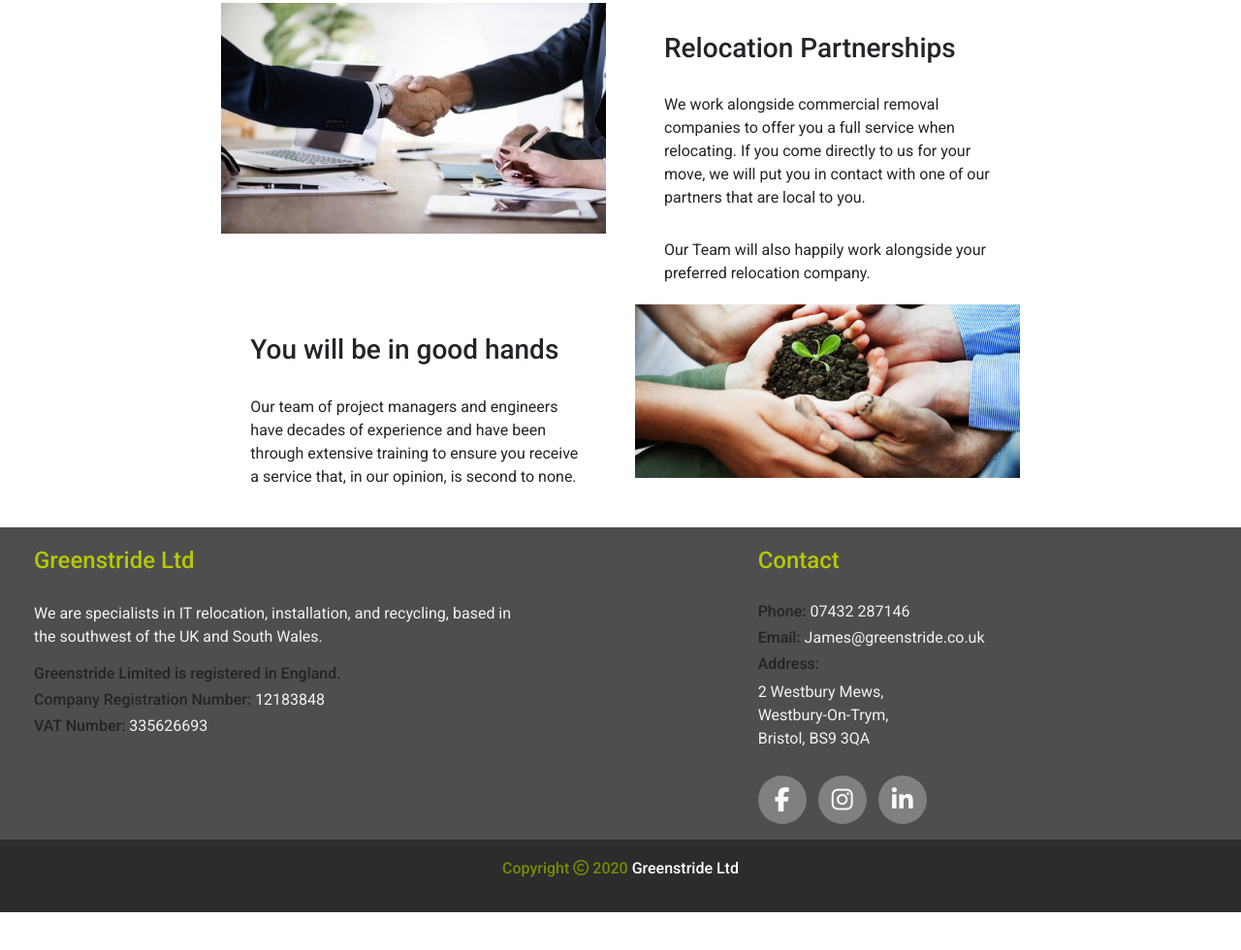
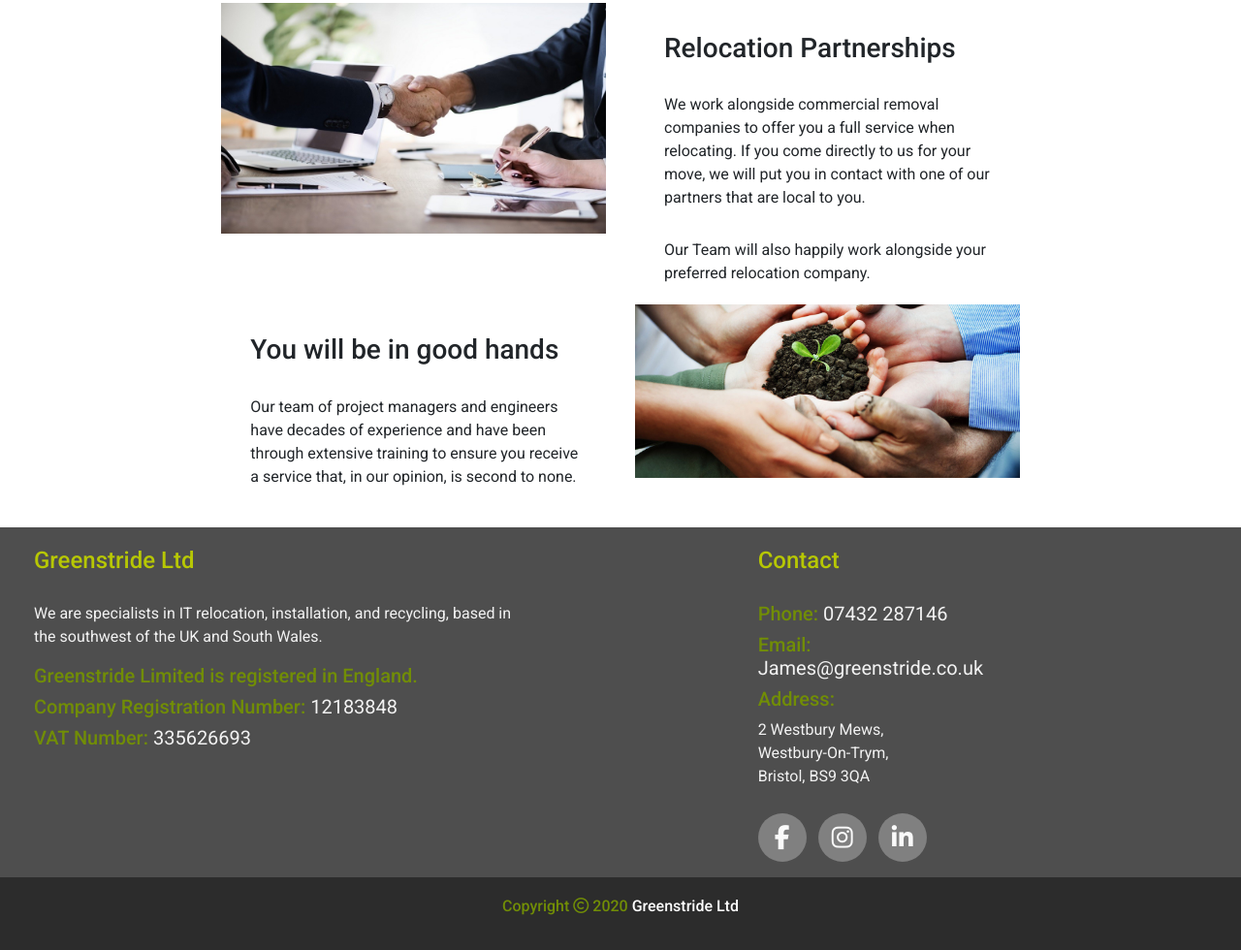
Before and after one commit to JMortifee/User-centric-front-end, a plain HTML site: page index.html in a window 1280 px wide. Shown: the part 1029-2009 px from the top of the page at 97% size. Before the commit the page ends 1970 px from the top, so only its background shows below. Drawn offline with nearby package versions, Linux system fonts and the light colour scheme.

Commit message:
semantic footer issue fixed

```diff
--- a/index.html
+++ b/index.html
@@ -108,9 +108,9 @@
         <h4 class="uppercase general-sub">Greenstride Ltd</h4>
         <p>We are specialists in IT relocation, installation, and recycling, based in the southwest of the UK and South Wales.
         </p>
-        <h6>Greenstride Limited is registered in England.</h6>
-        <h6>Company Registration Number: <span class="contact-info">12183848</span></h6>
-        <h6>VAT Number: <span class="contact-info">335626693</span></h6>
+        <h5>Greenstride Limited is registered in England.</h5>
+        <h5>Company Registration Number: <span class="contact-info">12183848</span></h5>
+        <h5>VAT Number: <span class="contact-info">335626693</span></h5>
       </div>
 
       <div class="col-sm-2">
@@ -118,9 +118,9 @@
 
       <div class="col-sm-3">
         <h4 class="uppercase general-sub">Contact</h4>
-        <h6>Phone: <span class="contact-info">07432 287146</span></h6>
-        <h6>Email: <span class="contact-info">James@greenstride.co.uk</span></h6>
-        <h6 >Address: </h6>
+        <h5>Phone: <span class="contact-info">07432 287146</span></h5>
+        <h5>Email: <span class="contact-info">James@greenstride.co.uk</span></h5>
+        <h5>Address: </h5>
         <p >2 Westbury Mews,<br> Westbury-On-Trym,<br> Bristol, BS9 3QA</p>
         <ul class="list-inline social-links">
           <li class="list-inline-item"><a href="https://en-gb.facebook.com/" target="_blank"><i class="fa fa-facebook center-img"></i></a></li>
```
